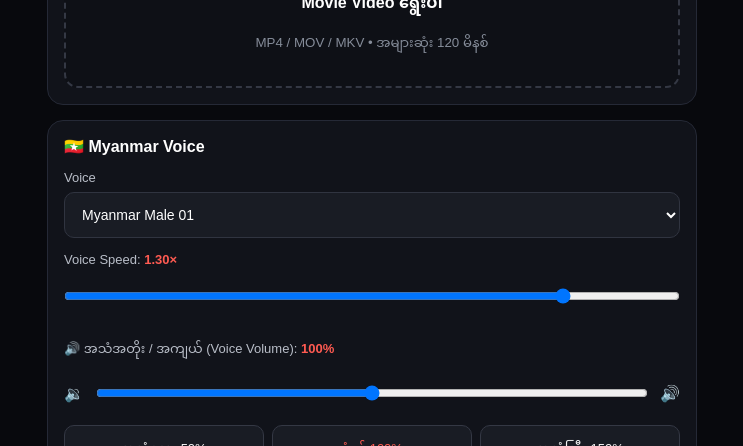
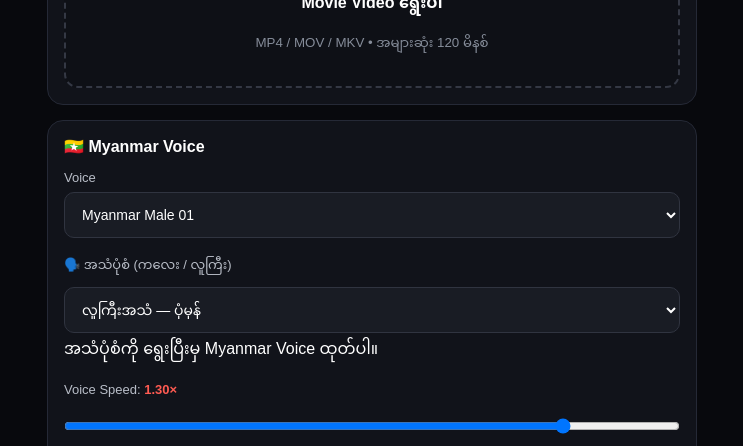
Before and after one commit to hkuntharofficial-bit/hkunai, a plain HTML site: page index.html in a window 1280 px wide. Shown: the part 506-952 px from the top of the page, without its empty margins (268-1011 px from the left). Drawn offline with Linux system fonts and the light colour scheme.

Commit message:
Add child and adult voice style selector to Myanmar voice settings

```diff
--- a/index.html
+++ b/index.html
@@ -247,6 +247,15 @@
 </div>
 
 <div class="field">
+<label for="voiceStyle">🗣️ အသံပုံစံ (ကလေး / လူကြီး)</label>
+<select id="voiceStyle">
+  <option value="child">ကလေးအသံ — ပိုမြင့်ပြီး နူးညံ့</option>
+  <option value="adult" selected>လူကြီးအသံ — ပုံမှန်</option>
+  <option value="deep">လူကြီးအသံ — ပိုနိမ့်</option>
+</select>
+<p class="hint">အသံပုံစံကို ရွေးပြီးမှ Myanmar Voice ထုတ်ပါ။</p>
+</div>
+<div class="field">
 <label for="voiceSpeed">Voice Speed: <span id="voiceSpeedText" class="speed">1.30×</span></label>
 <input id="voiceSpeed" type="range" min=".8" max="1.4" step=".05" value="1.3">
 </div>
@@ -1543,7 +1552,8 @@
       body: JSON.stringify({
         text: chunks[i],
         voice: document.getElementById("voice").value,
-        speed: Number(voiceSpeed.value || 1)
+        speed: Number(voiceSpeed.value || 1),
+        voiceStyle: document.getElementById("voiceStyle").value
       })
     });
 
```
